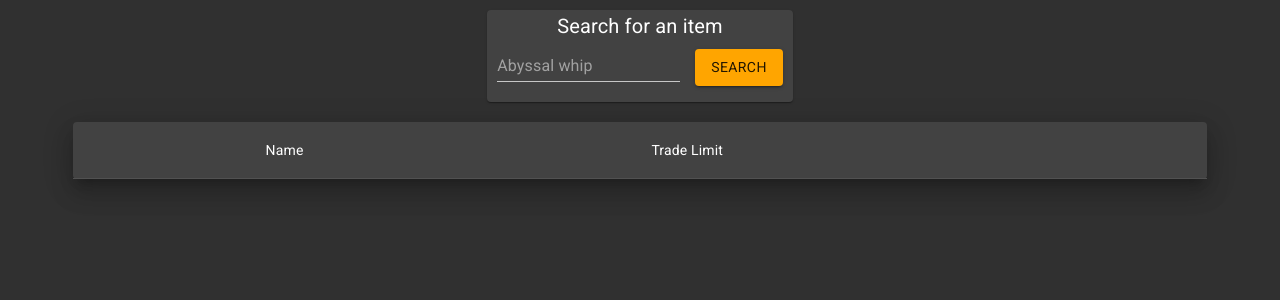
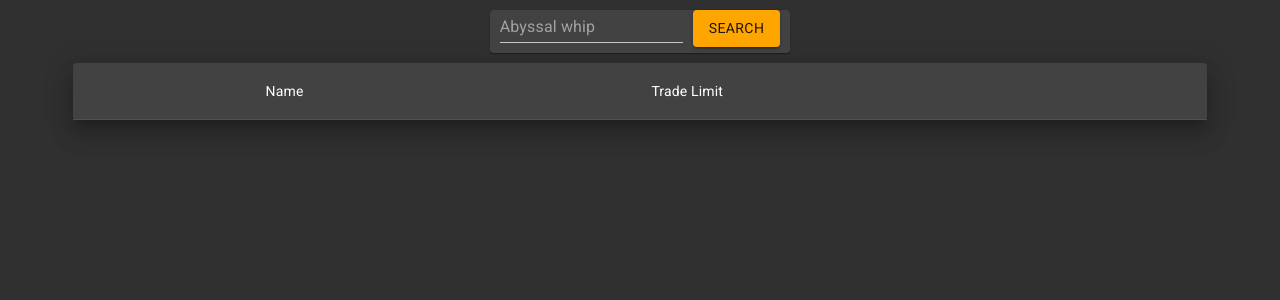
Before and after one commit to nyan-left/runeprophet, a React (Create React App) app: page / in a window 1280 px wide. Shown: the top 300 px of the page. Built offline with nearby package versions, Linux system fonts and the light colour scheme.

Commit message:
Styling improvements

```diff
--- a/package.json
+++ b/package.json
@@ -19,6 +19,7 @@
     "prop-types": "^15.7.2",
     "react": "^17.0.1",
     "react-dom": "^17.0.1",
+    "react-loader-spinner": "^3.1.14",
     "react-router-dom": "^5.2.0",
     "react-scripts": "^4.0.1",
     "typescript": "^4.0.3",
@@ -58,6 +59,7 @@
     "@types/node": "^14.14.14",
     "@types/react": "^17.0.0",
     "@types/react-dom": "^17.0.0",
+    "@types/react-loader-spinner": "^3.1.3",
     "@types/react-router-dom": "^5.1.6",
     "@typescript-eslint/eslint-plugin": "^4.10.0",
     "@typescript-eslint/parser": "^4.10.0",
--- a/src/App.tsx
+++ b/src/App.tsx
@@ -21,7 +21,7 @@ const App = () => (
       <CssBaseline />
       <div
         style={{
-          marginBottom: '20px',
+          marginBottom: '10px',
           padding: '10px',
         }}
       >
--- a/src/components/item/item.tsx
+++ b/src/components/item/item.tsx
@@ -7,8 +7,10 @@ import {
   useParams,
 } from 'react-router-dom';
 import * as OSRS from 'osrs-trade-stats';
+import Loader from 'react-loader-spinner';
 import Chart from './chart/StockChart';
 import useStore from '../../store/store';
+import 'react-loader-spinner/dist/loader/css/react-spinner-loader.css';
 
 type Await<T> = T extends {
     then(onfulfilled?: (value: infer U) => unknown): unknown;
@@ -37,7 +39,11 @@ function DataLoader(props :{ id: number }) {
     return () => { didCancel = true; };
   }, [id]);
 
-  return isLoading ? <div>Loading</div> : (
+  return isLoading ? (
+    <div>
+      <Loader type="Hearts" color="orange" height={80} width={80} timeout={2000} />
+    </div>
+  ) : (
     <div>
       <Chart data={data} id={id} />
     </div>
--- a/src/components/search/SearchInputForm.tsx
+++ b/src/components/search/SearchInputForm.tsx
@@ -6,7 +6,6 @@ import React, { useState } from 'react';
 //  import * as OSRS from 'osrs-trade-stats';
 import Button from '@material-ui/core/Button';
 import { Input } from '@material-ui/core';
-import Typography from '@material-ui/core/Typography/Typography';
 import Paper from '@material-ui/core/Paper/Paper';
 import Grid from '@material-ui/core/Grid/Grid';
 import useStore from '../../store/store';
@@ -27,16 +26,13 @@ const SearchInputForm = ({ onSearch } : {onSearch : (text: string) => void}) =>
       <Paper
         elevation={1}
         style={{
-          marginBottom: '20px',
+          marginBottom: '10px',
           maxWidth: '400px',
           paddingLeft: '10px',
           paddingRight: '10px',
         }}
       >
         <div className="App">
-          <Typography variant="h6" component="h2" gutterBottom>
-            Search for an item
-          </Typography>
           <form
             onSubmit={(e) => {
 
@@ -52,7 +48,7 @@ const SearchInputForm = ({ onSearch } : {onSearch : (text: string) => void}) =>
               onSearch(search);
             }}
           >
-            <Input style={{ marginBottom: '20px', marginRight: '15px' }} placeholder="Abyssal whip" onChange={(e) => setSearch(e.target.value)} inputProps={{ 'aria-label': 'description' }} />
+            <Input color="secondary" style={{ marginBottom: '10px', marginRight: '10px' }} placeholder="Abyssal whip" onChange={(e) => setSearch(e.target.value)} inputProps={{ 'aria-label': 'description' }} />
             <Button variant="contained" style={{ backgroundColor: 'orange' }} type="submit" value="search">search</Button>
           </form>
         </div>
```
Also changed, not shown: 2 other files (tests, documents, lock files or other folders).
